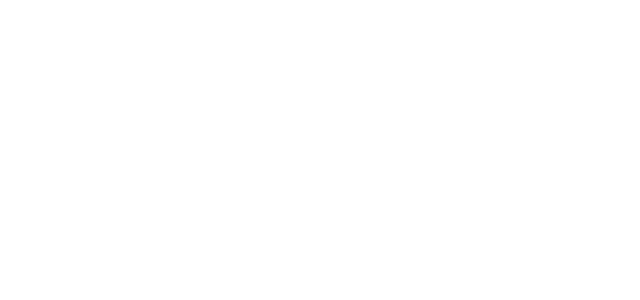
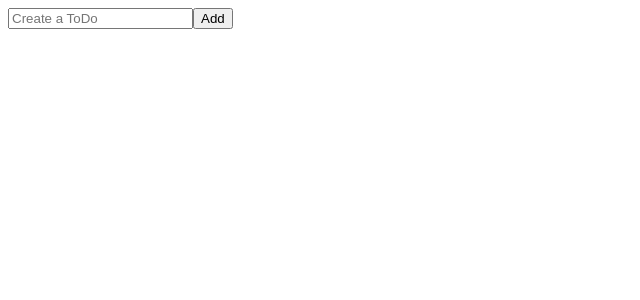
Before and after one commit to jpark-dev/react-todo, a React (Create React App) app: page / in a window 1280 px wide. Shown: the top 300 px of the page, without its empty margins (0-640 px from the left). Built offline with nearby package versions, Linux system fonts and the light colour scheme.

Commit message:
Created a quick todoList form component.

```diff
--- a/src/App.tsx
+++ b/src/App.tsx
@@ -1,4 +1,5 @@
 import { createGlobalStyle } from "styled-components";
+import ToDoList from "./TodoList";
 
 const GlobalStyle = createGlobalStyle`
   @import url('https://fonts.googleapis.com/css2?family=Source+Sans+Pro:wght@300;400&display=swap');
@@ -8,6 +9,7 @@
   return (
     <>
       <GlobalStyle />
+      <ToDoList />
     </>
   );
 }
--- /dev/null
+++ b/src/TodoList.tsx
@@ -0,0 +1,25 @@
+import React, { useState } from "react";
+
+function ToDoList() {
+  const [toDo, setToDo] = useState("");
+  const onChange = (event: React.FormEvent<HTMLInputElement>) => {
+    const {
+      currentTarget: { value },
+    } = event;
+    setToDo(value);
+  };
+  const onSubmit = (event: React.FormEvent<HTMLFormElement>) => {
+    event.preventDefault();
+    console.log(toDo);
+  };
+  return (
+    <div>
+      <form onSubmit={onSubmit}>
+        <input onChange={onChange} placeholder="Create a ToDo" />
+        <button>Add</button>
+      </form>
+    </div>
+  );
+}
+
+export default ToDoList;
```
